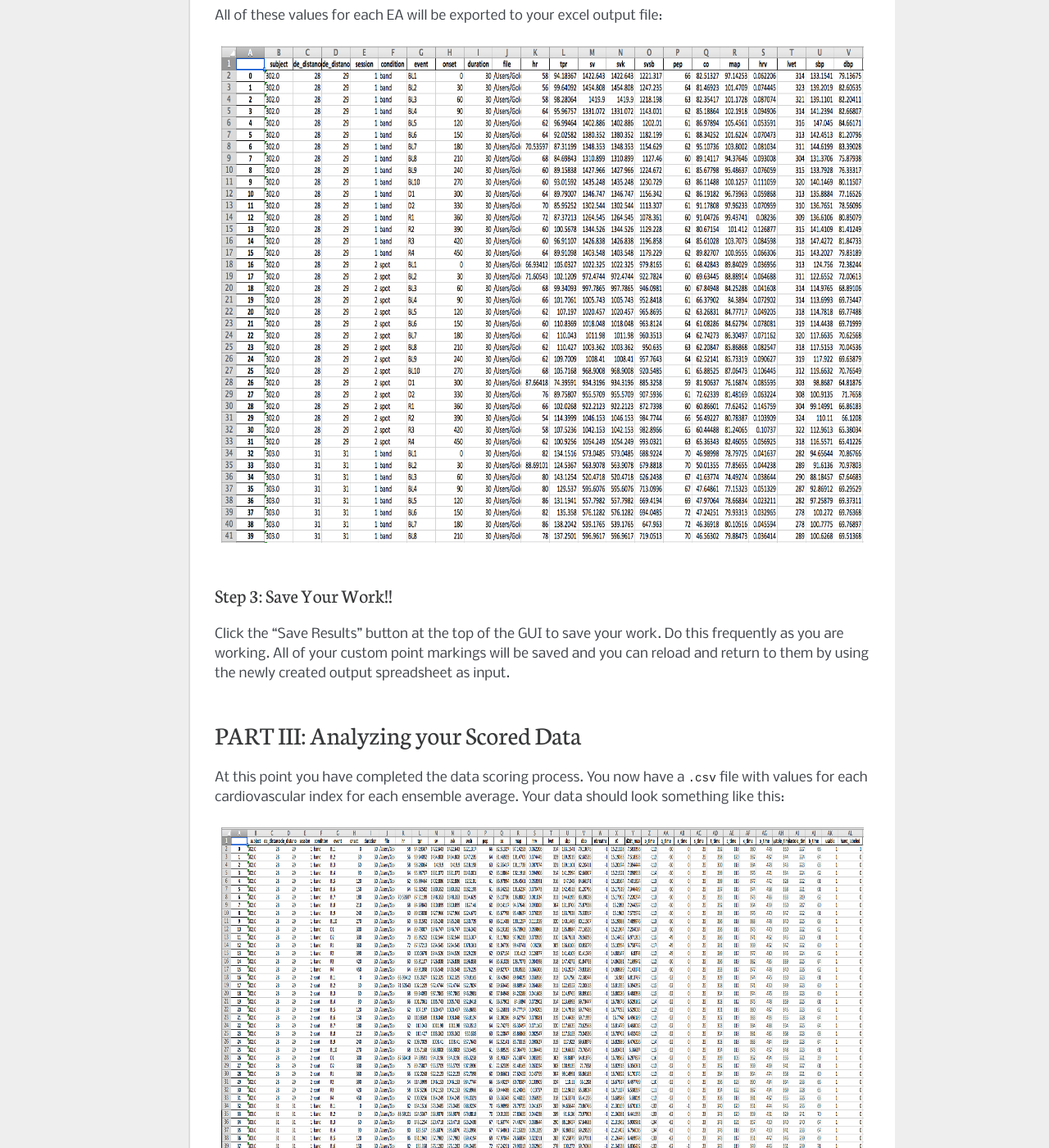
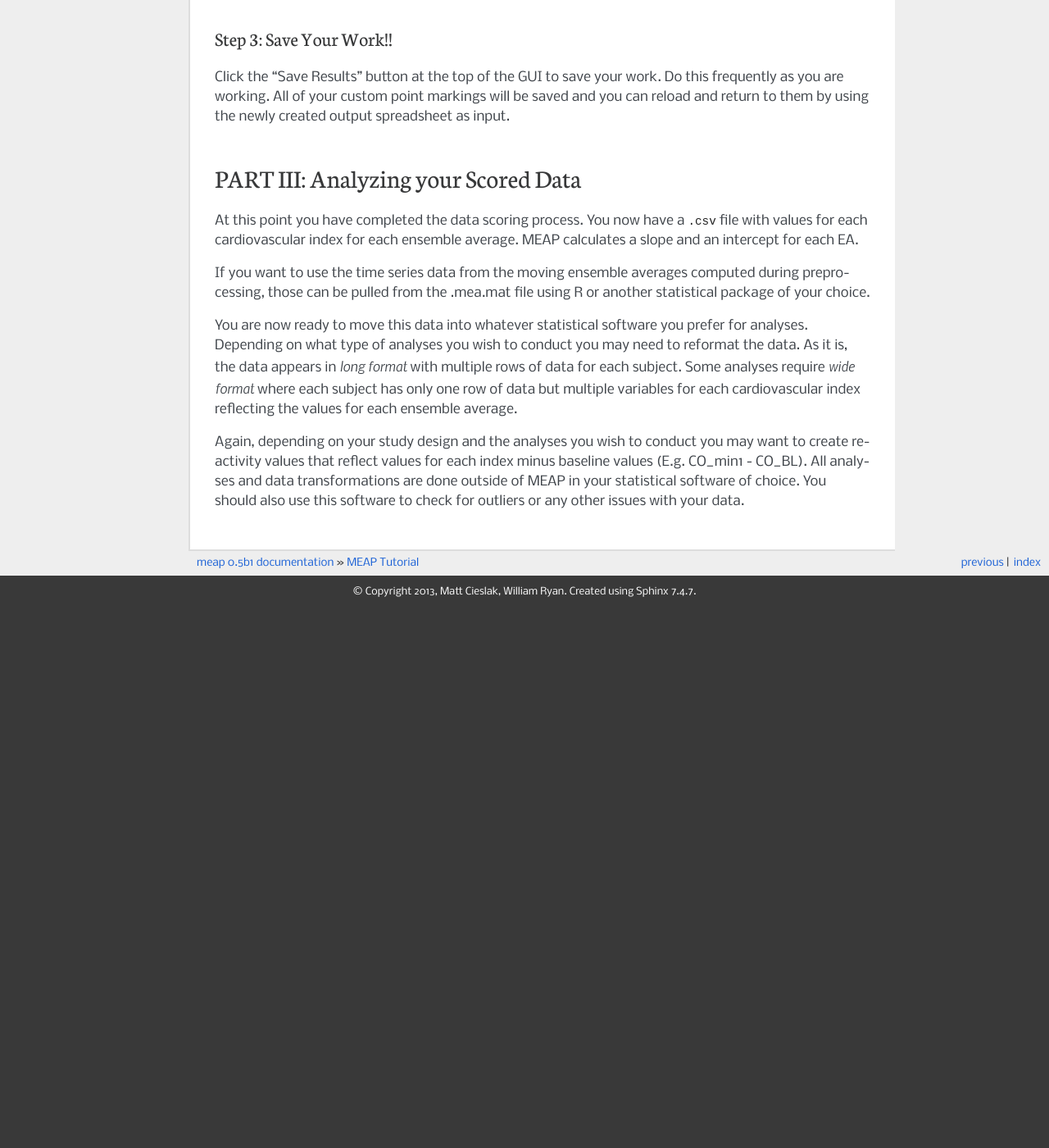
Before and after one commit to mattcieslak/MEAP, a Sphinx documentation site: the page built from doc/source/tutorial.rst, in a window 1280 px wide and 1400 px high, scrolled down 32473 px. Shown: the whole window at 82% size. Built offline with Sphinx 7.4.7, drawn with Linux system fonts in a browser that asks for light colours; pages that are not in the unit, such as notebooks, are missing from menus; after the commit the page ends 33214 px from its top, so only the background shows below that; some of the changed text lies outside the part shown.

Commit message:
final doc edits

```diff
--- a/doc/source/tutorial.rst
+++ b/doc/source/tutorial.rst
@@ -111,7 +111,7 @@
 within each channel using this GUI:
 
 .. figure:: _static/import_the_channels.png
-   :scale: 60 %
+   :scale: 30 %
    :alt: import channels
    :align: center
 
@@ -538,7 +538,7 @@
 from all further analyses.
 
 .. figure::  _static/mark_bs.png
-   :scale: 80%
+   :scale: 60%
    :alt: Marking B-points
    :align: center
 
@@ -547,7 +547,7 @@
 aspects of this window remain the same.
 
 .. figure::  _static/all_signals.png
-   :scale: 80%
+   :scale: 60%
    :alt: All signals classifier training
    :align: center
 
@@ -694,17 +694,12 @@
 ============================================================
 
 At this point you have completed the data scoring process. You now have a ``.csv`` file
-with values for each cardiovascular index for each ensemble average. Your data should
-look something like this:
+with values for each cardiovascular index for each ensemble average. MEAP calculates
+a slope and an intercept for each EA.
 
-.. figure::  _static/excel_output.png
-   :scale: 70%
-   :alt: Data Output
-   :align: center
-
-.. warning: If you cannot open the output file on your computer, try downloading
-	**Open Office** and opening the file with that program. You can then copy and paste
-	that data back into excel or save it in the format of your choice.
+If you want to use the time series data from the moving ensemble averages computed during
+preprocessing, those can be pulled from the .mea.mat file using R or another statistical
+package of your choice.
 
 You are now ready to move this data into whatever statistical software you prefer for analyses.
 Depending on what type of analyses you wish to conduct you may need to reformat the data.
```
Also changed, not shown: other parts of doc/source/tutorial.rst (+1 -1 lines), doc/source/_static/canonical_waves.png.
